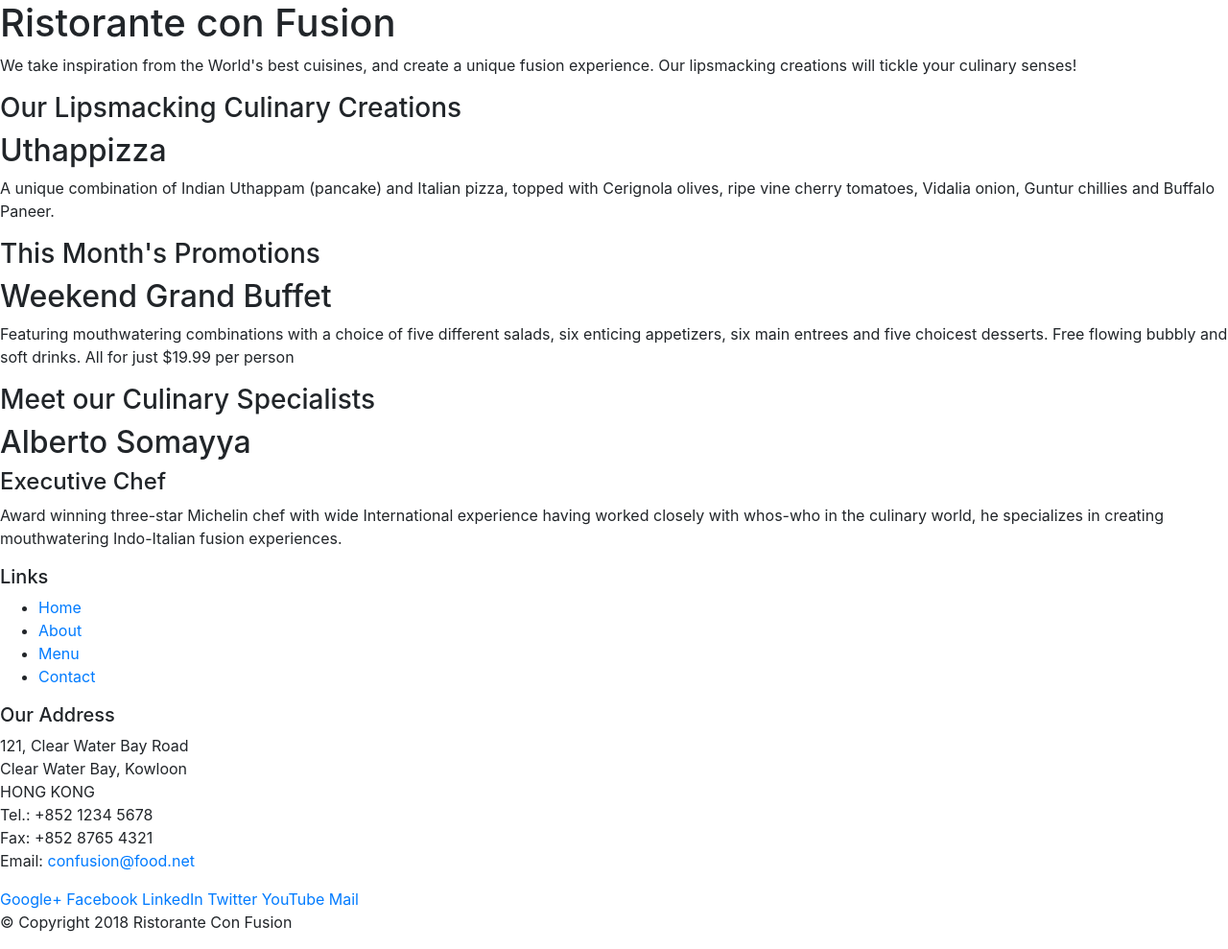
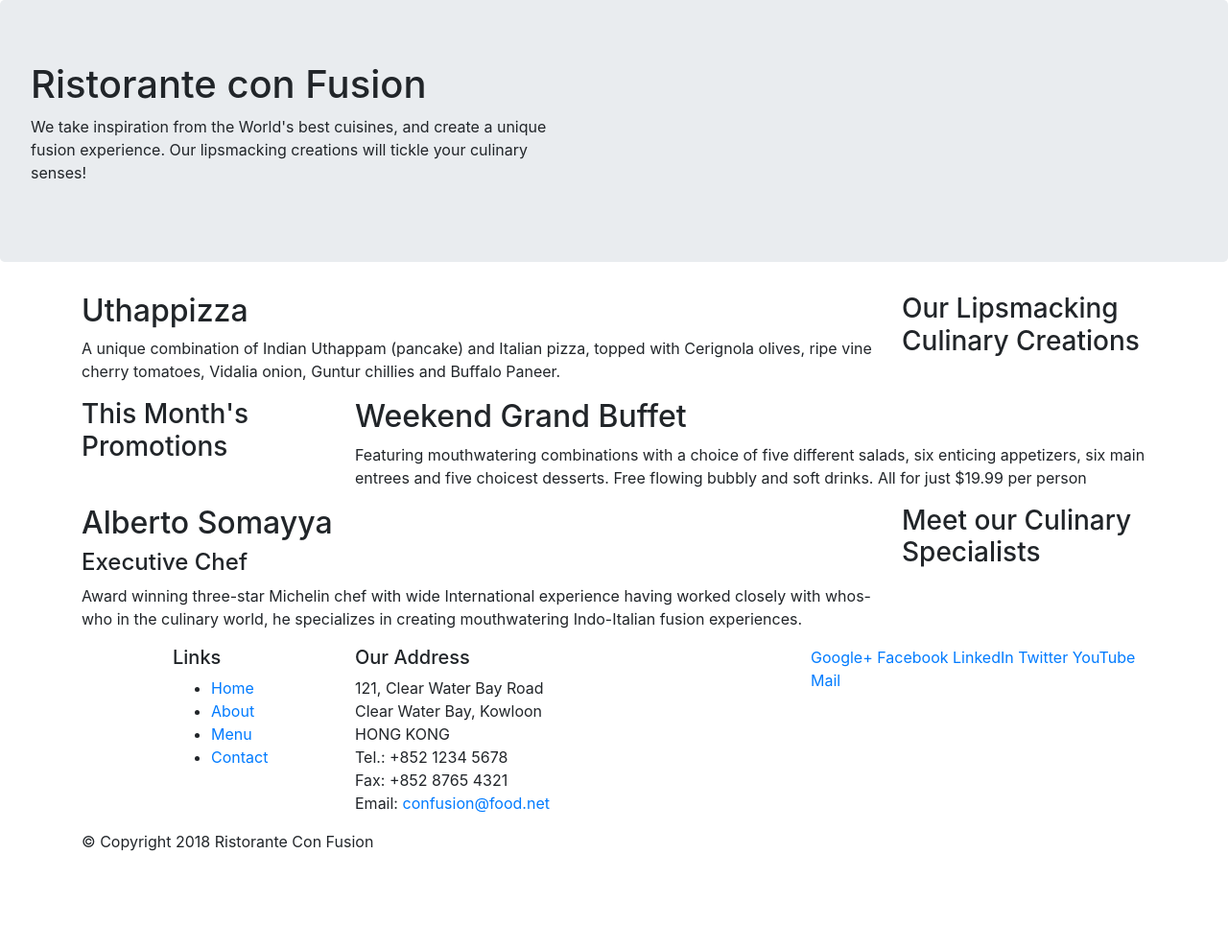
Before and after one commit to vinayat080/bootstrap, a website: page index.html in a window 1280 px wide. Shown: the whole page at 96% size. After the commit the page ends 905 px from the top, so only its background shows below. Drawn offline with nearby package versions, Linux system fonts and the light colour scheme.

Commit message:
Added bootstrap code for responsive design more on row, col, jumbo etc.

```diff
--- a/index.html
+++ b/index.html
@@ -5,6 +5,7 @@
     <!-- Required meta tags always come first -->
     <meta charset="utf-8">
     <!--This is related to responsive web design-->
+    <!--metatag as viewport , Width as device width, -->
     <meta name="viewport" content="width=device-width, initial-scale=1, shrink-to-fit=no">
     <meta http-equiv="x-ua-compatible" content="ie=edge">
 
@@ -17,46 +18,58 @@
 
 <body>
 
-    <header>
-        <div>
+    <header class="jumbotron">
+        <div class="row">
             <div>
-                <div>
+                <!--for extra small complete 12 column will occupy-->
+                <!-- for smal to extra large 6 columnn will occupy-->
+                <div class="col-12 col-sm-6">
                     <h1>Ristorante con Fusion</h1>
                     <p>We take inspiration from the World's best cuisines, and create a unique fusion experience. Our lipsmacking creations will tickle your culinary senses!</p>
                 </div>
-                <div>
+                <!--for extra small complete 12 column will occupy-->
+                <!--for col-sm no number is metnioned hence the left over place from above will occupy this content-->
+                <div class="col-12 col-sm">
                 </div>
             </div>
         </div>
     </header>
 
-    <div>
-        <div>
-            <div>
+    <div class="container">
+        <div class="row">
+            <!--for extra small complete 12 column will occupy-->
+            <!--for small 4 column will occupy-->
+            <!--for medium to extra large 3 column will occupy-->
+            <!--order-sm-last arrange this to last column for small screen-->
+            <div class="col-12 col-sm-4 order-sm-last col-md-3">
                 <h3>Our Lipsmacking Culinary Creations</h3>
             </div>
-            <div>
+            <!--for extra small stack below the screen-->
+            <!--for small leverage the remaining 8 column-->
+            <!--for medium to extra large occupy the remaining 9 column-->
+            <!--order-sm-first arrange this to first column-->
+            <div class="col col-sm order-sm-first col-md">
                 <h2>Uthappizza</h2>
                 <p>A unique combination of Indian Uthappam (pancake) and Italian pizza, topped with Cerignola olives, ripe vine cherry tomatoes, Vidalia onion, Guntur chillies and Buffalo Paneer.</p>
             </div>
         </div>
 
 
-        <div>
-            <div>
+        <div class="row">
+            <div class="col-12 col-sm-4 col-md-3">
                 <h3>This Month's Promotions</h3>
             </div>
-            <div>
+            <div class="col col-sm col-md">
                 <h2>Weekend Grand Buffet</h2>
                 <p>Featuring mouthwatering combinations with a choice of five different salads, six enticing appetizers, six main entrees and five choicest desserts. Free flowing bubbly and soft drinks. All for just $19.99 per person </p>
             </div>
         </div>
 
-        <div>
-            <div>
+        <div class="row">
+            <div class="col-12 col-sm-4 order-sm-last col-md-3">
                 <h3>Meet our Culinary Specialists</h3>
             </div>
-            <div>
+            <div class="col col-sm order-sm-first col-md">
                 <h2>Alberto Somayya</h2>
                 <h4>Executive Chef</h4>
                 <p>Award winning three-star Michelin chef with wide International experience having worked closely with whos-who in the culinary world, he specializes in creating mouthwatering Indo-Italian fusion experiences. </p>
@@ -65,9 +78,10 @@
     </div>
 
     <footer>
-        <div>
-            <div>
-                <div>
+        <div class="container">
+            <div class="row">
+                <!-- offset used here to move the column by 1-->
+                <div class="col-4 offset-1 col-sm-2">
                     <h5>Links</h5>
                     <ul>
                         <li><a href="#">Home</a></li>
@@ -76,7 +90,7 @@
                         <li><a href="#">Contact</a></li>
                     </ul>
                 </div>
-                <div>
+                <div class="col-7 col-sm-5">
                     <h5>Our Address</h5>
                     <address>
 		              121, Clear Water Bay Road<br>
@@ -87,7 +101,7 @@
 		              Email: <a href="mailto:confusion@food.net">confusion@food.net</a>
 		           </address>
                 </div>
-                <div>
+                <div class="col-12 col-sm-4">
                     <div>
                         <a href="http://google.com/+">Google+</a>
                         <a href="http://www.facebook.com/profile.php?id=">Facebook</a>
@@ -98,8 +112,8 @@
                     </div>
                 </div>
            </div>
-           <div>
-                <div>
+           <div class="row">
+                <div class="col-auto">
                     <p>© Copyright 2018 Ristorante Con Fusion</p>
                 </div>
            </div>
```
